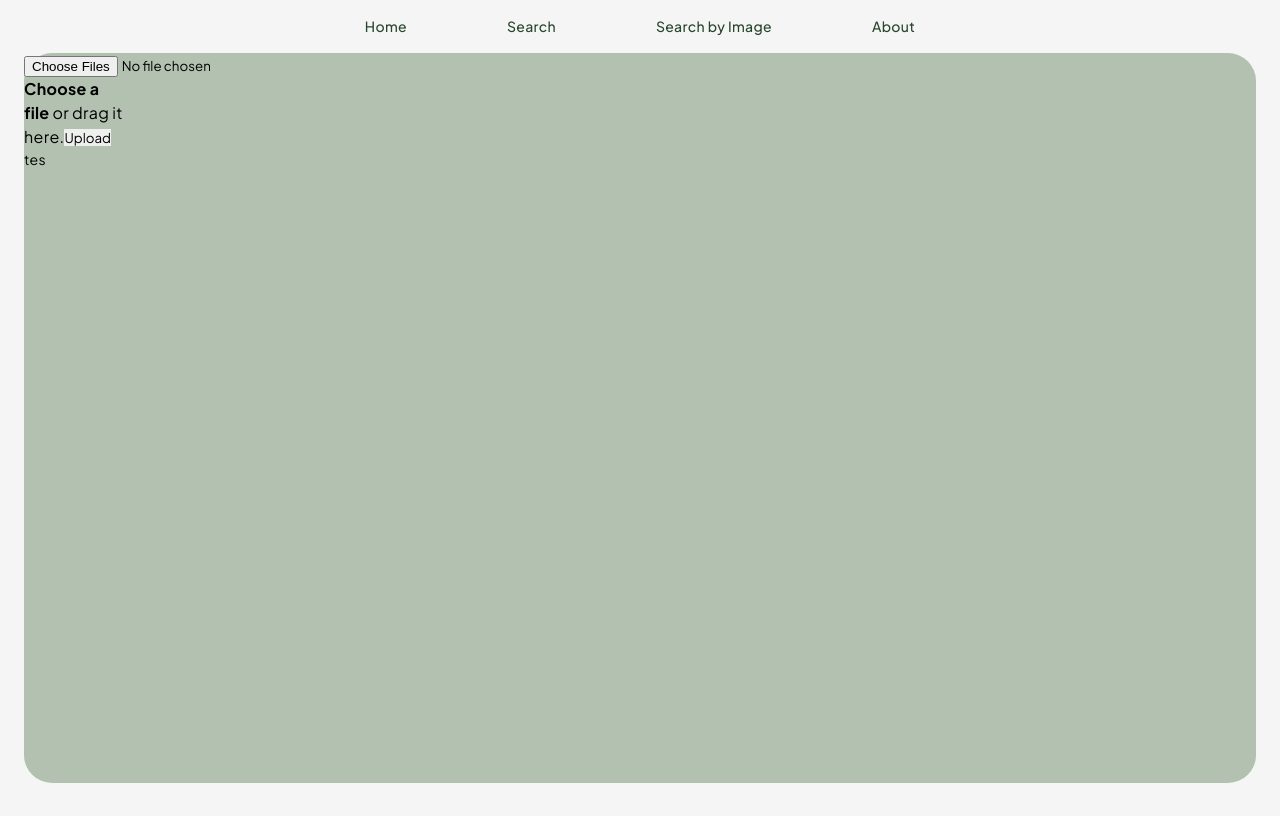
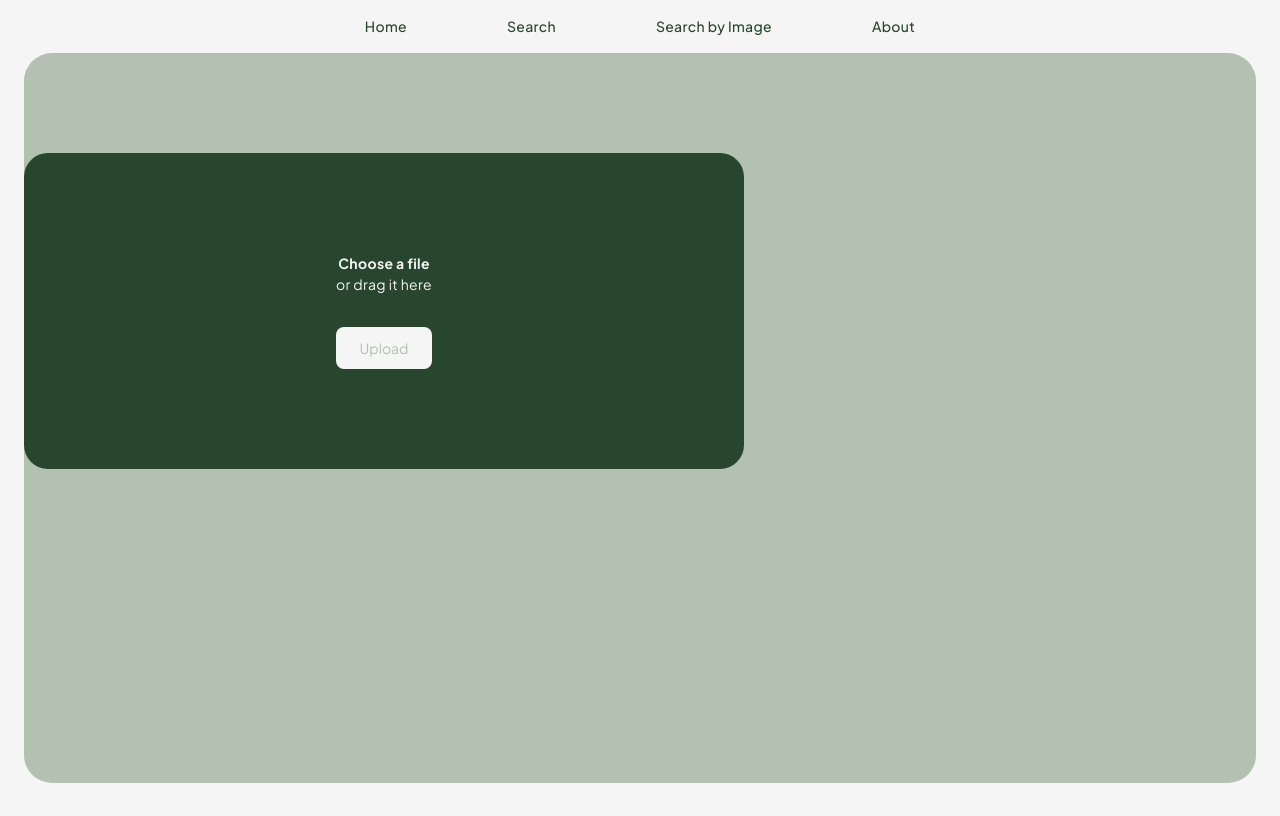
Before and after one commit to devinammar/flant, a React (Vite) app: page /about in a window 1280 px wide. Built offline with nearby package versions, Linux system fonts and the light colour scheme.

Commit message:
Aploadphoto component (Progress)

```diff
--- a/src/components/aploadphoto.css
+++ b/src/components/aploadphoto.css
@@ -1,4 +1,72 @@
-#aploadcontainer{
+/* #aploadcontainer{
    width: 100px;
    height: 50px;
+} */
+
+#aploadcontainer {
+  width: 100%;
+  margin-top: 100px;
 }
+
+#labelapload{
+ display: grid;
+  /* grid-template-areas:
+  "label"
+  "button";
+  grid-template-columns: 20px 20px;
+  grid-template-rows: 20px; */
+}
+
+#boxapload {
+  width: calc(60vw - 48px);
+  padding: 100px 20px;
+  background-color: var(--primary-color);
+  text-align: center;
+  position: relative;
+  border-radius: 24px;
+}
+
+.boxinput {
+  width: 0.1px;
+  height: 0.1px;
+  opacity: 0;
+  overflow: hidden;
+  position: absolute;
+  z-index: -1;
+}
+
+label {
+  grid-area: label;
+  font-size: var(--font-size-p);
+  color: var(--white-color);
+  cursor: pointer;
+  display: inline-block;
+}
+
+.aploaddragndrop {
+  font-weight: normal;
+}
+
+.aploadbutton {
+  grid-area: button;
+  margin-top: 32px;
+  padding: 12px 24px;
+  border: none;
+  background: var(--white-color);
+  color: var(--secondary-color);
+  border-radius: 8px;
+  cursor: pointer;
+  font-size: var(--font-size-p);
+  transition: 0.3s;
+}
+
+.aploadbutton:hover {
+  /* transform: scale(1.05); */
+  color: var(--primary-color);
+}
+
+.box__uploading,
+.box__success,
+.box__error {
+  display: none;
+}
--- a/src/components/aploadphoto.jsx
+++ b/src/components/aploadphoto.jsx
@@ -1,19 +1,35 @@
-import "./aploadphoto.css"
+import "./aploadphoto.css";
 
 export const Aploadphoto = () => {
   return (
     <div>
-      <form id="aploadcontainer" method="post" encType="multipart/form-data">
-      <div>
-        {/* class box__input belum bener, ini masih copy-paste dari internet */}
-        <div class="box__input">
-           <input class="box__file" type="file" name="files[]" id="file" data-multiple-caption="{count} files selected" multiple />
-           <label for="file"><strong>Choose a file</strong><span class="box__dragndrop"> or drag it here</span>.</label>
-           <button class="box__button" type="submit">Upload</button>
-         </div>
-        {/* __________________________________________________________ */}
-      </div>
-      <p>tes</p>
+      <form
+        id="aploadcontainer"
+        method="post"
+        encType="multipart/form-data"
+      >
+        <div id="boxapload">
+          <input
+            id="file"
+            className="boxinput"
+            type="file"
+            name="files[]"
+            data-multiple-caption="{count} files selected"
+            multiple
+          />
+
+          <label id="labelapload" htmlFor="file">
+            <strong>Choose a file</strong> or drag it here
+          </label>
+
+          <button className="aploadbutton" type="submit">
+            Upload
+          </button>
+        </div>
+
+        <div className="box__uploading">Uploading…</div>
+        <div className="box__success">Done!</div>
+        <div className="box__error">Error!</div>
       </form>
     </div>
   );
--- a/src/components/card.css
+++ b/src/components/card.css
@@ -76,7 +76,7 @@
     min-width: 0;
     justify-content: center;
     margin-left: 0px;
-   margin-right: 0px;
+    margin-right: 0px;
 }
 
 
--- a/src/components/search/searchbar.css
+++ b/src/components/search/searchbar.css
@@ -6,7 +6,7 @@
     display: flex;
     justify-content: center;
     border-radius: 24px;
-    margin-top:100px;
+    margin-top: 100px;
     position: relative;
 }
 
--- a/src/components/textarea2.css
+++ b/src/components/textarea2.css
@@ -38,15 +38,21 @@
     padding: 12px max(2px, 100px);
     border-radius: 12px;
     cursor: pointer;
+    transition: 0.3s;
 }
 
 #textbuttonarea2{
     font-size: var(--font-size-p);
     color: var(--white-color);
+
 }
 
 #buttonarea2:hover{
     background-color:  var(--secondary-color);
+}
+
+#buttonarea2:hover #textbuttonarea2 {
+    color: var(--primary-color);
 }
 
 #image1textarea2{
--- a/src/components/widebox1.css
+++ b/src/components/widebox1.css
@@ -44,6 +44,7 @@
 
 .aploadphotoo.on{
     display: flex;
+    justify-self: center;
 }
 
 .aploadphotoo.off{
```
